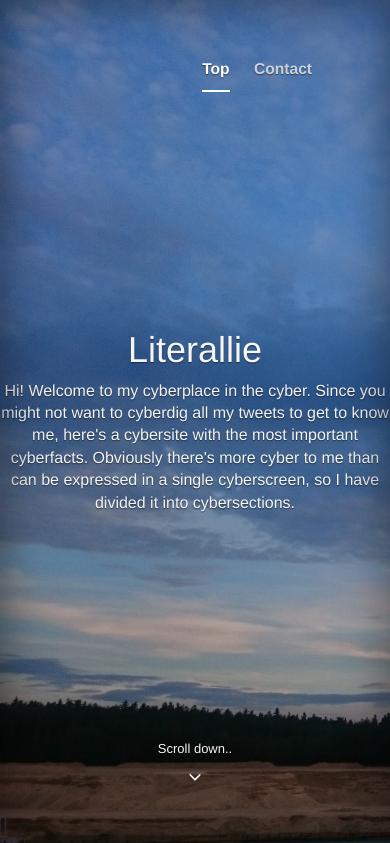
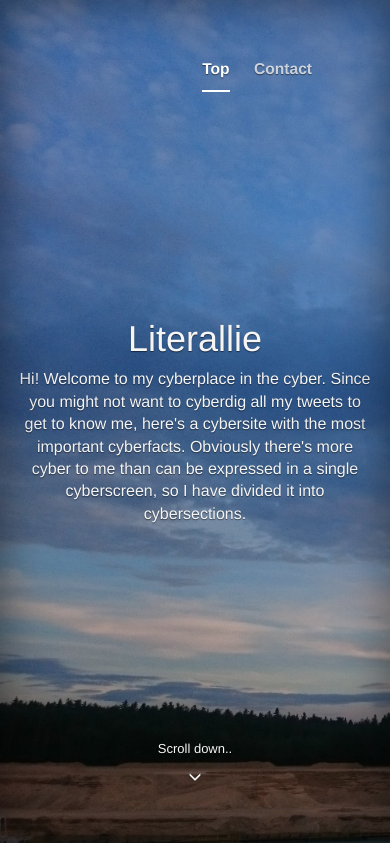
Before and after one commit to literalplus/literalplus.github.io, a PHP site: page / in a window 390 px wide. Shown: the top 843 px of the page. Run offline with PHP 8.4, Linux system fonts and the light colour scheme; some libraries are stand-ins or nearby versions.

Commit message:
Space paragraphs on sides to prevent text touching phone screen borders

```diff
--- a/styles.css
+++ b/styles.css
@@ -5,6 +5,11 @@
 body {
     text-shadow: 0 .05rem .1rem rgba(0, 0, 0, .5);
     font-size: 130%;
+}
+
+p {
+    margin-left: 1em;
+    margin-right: 1em;
 }
 
 /* we need this to reserve the height the fixed content takes and the next page is not placed in front of it */
@@ -26,7 +31,6 @@ body {
 .outer-container {
     display: table; /* this is fine.gif */
 }
-
 
 .inner-container {
     display: table-cell;
```
